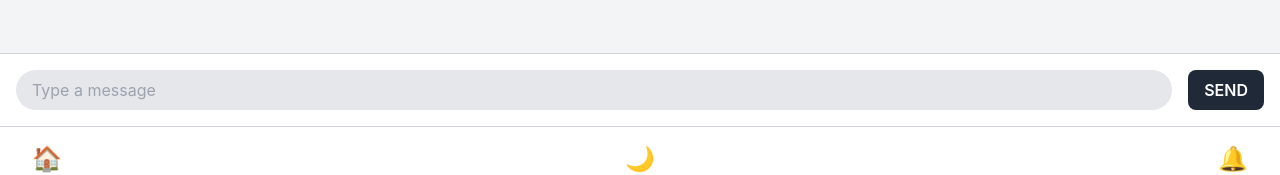
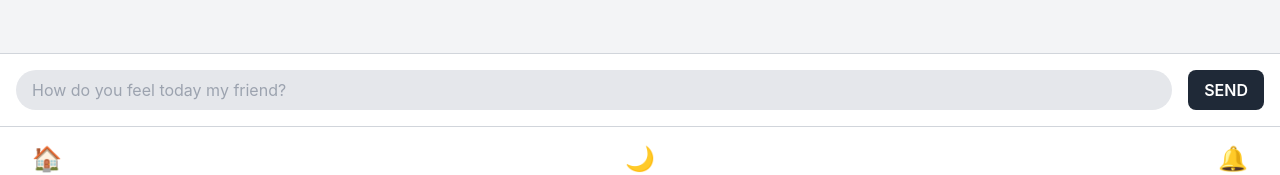
Before and after one commit to Camaelo26/figma_frontend, a React (Create React App) app: page /personal-friend in a window 1280 px wide. Shown: the part 609-784 px from the top of the page. Built offline with nearby package versions, Linux system fonts and the light colour scheme.

Commit message:
added good message

```diff
--- a/src/components/PersonalFriendPage.tsx
+++ b/src/components/PersonalFriendPage.tsx
@@ -146,7 +146,7 @@ const PersonalFriendPage: React.FC = () => {
       <div className="flex items-center p-4 bg-white dark:bg-gray-900 border-t border-gray-300 dark:border-gray-700">
         <input
           type="text"
-          placeholder="Type a message"
+          placeholder="How do you feel today my friend?"
           value={message}
           onChange={(e) => setMessage(e.target.value)}
           className="flex-grow px-4 py-2 mr-4 bg-gray-200 dark:bg-gray-700 rounded-full outline-none text-gray-800 dark:text-gray-200"
```
